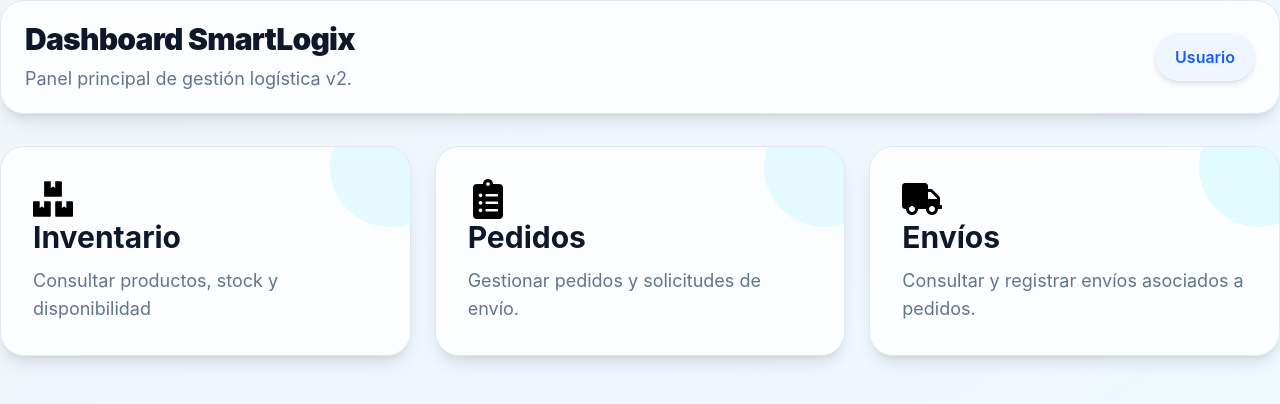
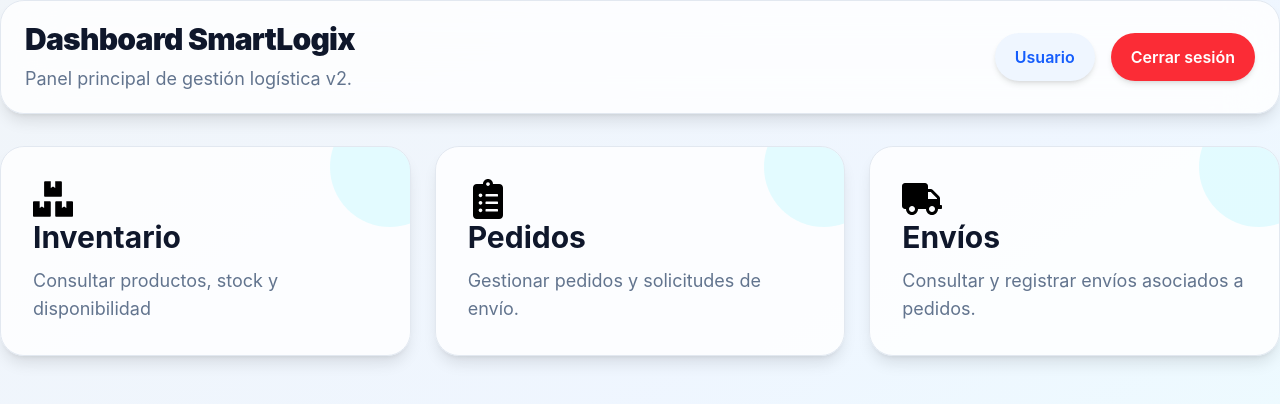
Before and after one commit to Alexis5729/smartlogix-platform, a React (Vite) app in the folder smartlogix-frontend/: page /dashboard in a window 1280 px wide. Shown: the top 404 px of the page. Built offline with nearby package versions, Linux system fonts and the light colour scheme; sample sign-in values are in the browser's storage.

Commit message:
Login funcional con logout integrado

```diff
--- a/smartlogix-frontend/src/App.jsx
+++ b/smartlogix-frontend/src/App.jsx
@@ -5,16 +5,37 @@
 import InventoryPage from "./pages/InventoryPage";
 import OrdersPage from "./pages/OrdersPage";
 import ShipmentPage from "./pages/ShipmentPage";
+import ProtectedRoute from "./components/ProtectedRoute";
 
 function App() {
   return (
     <BrowserRouter>
       <Routes>
         <Route path="/" element={<LoginPage />} />
-        <Route path="/dashboard" element={<DashboardPage />} />
-        <Route path="/inventory" element={<InventoryPage />} />
-        <Route path="/orders" element={<OrdersPage />} />
-        <Route path="/shipments" element={<ShipmentPage />} />
+        <Route path="/dashboard"
+          element={
+            <ProtectedRoute>
+              <DashboardPage />
+            </ProtectedRoute>
+          }/>
+        <Route path="/inventory"
+          element={
+              <ProtectedRoute>
+                <InventoryPage />
+              </ProtectedRoute>
+          }/>
+        <Route path="/orders"
+          element={
+              <ProtectedRoute>
+                <OrdersPage />
+              </ProtectedRoute>
+          } />
+        <Route path="/shipments"
+          element={
+              <ProtectedRoute>
+                <ShipmentPage />
+              </ProtectedRoute>
+          } />
       </Routes>
     </BrowserRouter>
   );
--- /dev/null
+++ b/smartlogix-frontend/src/components/ProtectedRoute.jsx
@@ -0,0 +1,14 @@
+import { Navigate } from "react-router-dom";
+
+function ProtectedRoute({ children }) {
+
+    const token = localStorage.getItem("token");
+
+    if (!token) {
+        return <Navigate to="/" replace />;
+    }
+
+    return children;
+}
+
+export default ProtectedRoute;
--- a/smartlogix-frontend/src/pages/DashboardPage.jsx
+++ b/smartlogix-frontend/src/pages/DashboardPage.jsx
@@ -1,10 +1,17 @@
 import { Link } from "react-router-dom";
+import { useNavigate } from "react-router-dom";
 import { FaBoxes, FaClipboardList, FaTruck } from "react-icons/fa";
 
 function DashboardPage() {
 
     const role = localStorage.getItem("role");
     const username = localStorage.getItem("username");
+    const navigate = useNavigate();
+
+    function logout() {
+        localStorage.clear();
+        navigate("/");
+    }
 
     let roleLabel = "Usuario";
 
@@ -28,8 +35,16 @@
             </p>
           </div>
 
-          <div className="bg-blue-50 px-5 py-3 rounded-full font-semibold text-blue-600 shadow-md">
-            <span>{roleLabel}</span>
+          <div className="flex items-center gap-4">
+
+              <div className="bg-blue-50 px-5 py-3 rounded-full font-semibold text-blue-600 shadow-md">
+                  <span>{roleLabel}</span>
+              </div>
+
+              <button onClick={logout} className=" px-5 py-3 rounded-full bg-red-500 hover:bg-red-600 text-white font-semibold shadow-md transition-all">
+                  Cerrar sesión
+              </button>
+
           </div>
 
         </header>
```
Also changed, not shown: 1 other file (tests, documents, lock files or other folders).
